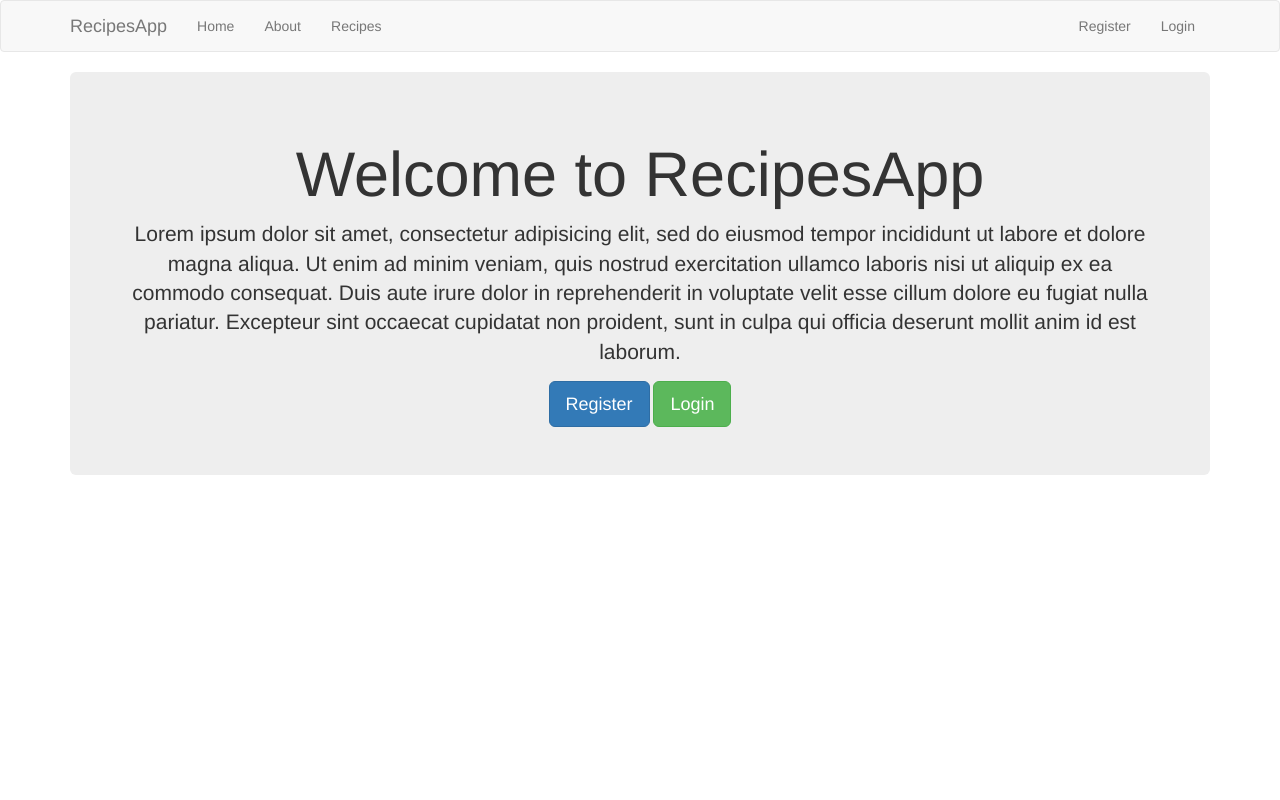
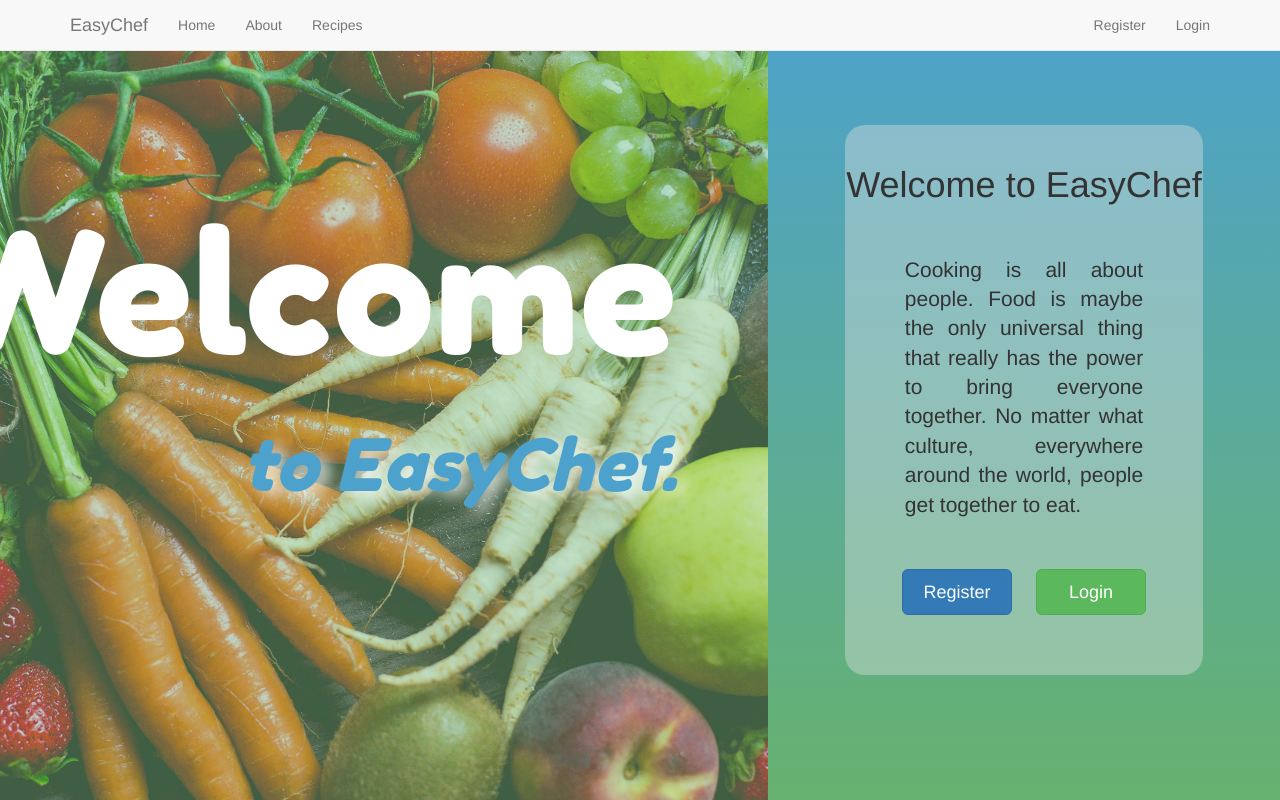
Before and after one commit to luciangheorghe/recipesApp2, a Flask app: page / in a window 1280 px wide. Run offline with Flask 2, Linux system fonts and the light colour scheme; some libraries are stand-ins or nearby versions.

Commit message:
css for home page

```diff
--- a/app.py
+++ b/app.py
@@ -1,7 +1,7 @@
 from flask import Flask, render_template, flash, redirect, url_for, session, request, logging
 from flask_pymongo import PyMongo
 from bson.objectid import ObjectId
-from wtforms import Form, StringField, IntegerField, TextAreaField, PasswordField, validators
+from wtforms import Form, StringField, IntegerField, DecimalField, TextAreaField, PasswordField, validators
 from passlib.hash import sha256_crypt
 from functools import wraps
 
@@ -158,18 +158,18 @@ class RecipeForm(Form):
     servings = IntegerField('Servings')
 
     calories = IntegerField('Calories')
-    total_fat = IntegerField('Total Fat')
-    saturated_fat = IntegerField('Saturated Fat')
-    cholesterol = IntegerField('Cholesterol')
-    sodium = IntegerField('Sodium')
-    carbohydrats = IntegerField('Carbohydrats')
-    diestary_fiber = IntegerField('Diestary Fiber')
-    protein = IntegerField('Protein')
-    sugar = IntegerField('Sugar')
+    total_fat = DecimalField('Total Fat')
+    saturated_fat = DecimalField('Saturated Fat')
+    cholesterol = DecimalField('Cholesterol')
+    sodium = DecimalField('Sodium')
+    carbohydrats = DecimalField('Carbohydrats')
+    diestary_fiber = DecimalField('Diestary Fiber')
+    protein = DecimalField('Protein')
+    sugar = DecimalField('Sugar')
 
     ingredients = StringField('Ingredients', [validators.Length(min=4, max=1000)])
 
-    directions = StringField('Directions', [validators.Length(min=4, max=1000)])
+    directions = StringField('Directions', [validators.Length(min=4, max=10000)])
 
     categories = StringField('Categories', [validators.Length(min=4, max=1000)])
 
@@ -322,7 +322,7 @@ def edit_recipe(recipe_id):
 @app.route('/delete_recipe/<recipe_id>', methods=['POST', 'DELETE'])
 @is_logged_in
 def delete_recipe(recipe_id):
-
+    # Get recipe by id
     recipes = mongo.db.recipes
     del_recipe = mongo.db.recipes.find_one({"_id": ObjectId(recipe_id)})
 
--- /dev/null
+++ b/static/css/style.css
@@ -0,0 +1,104 @@
+.layout-container{
+  background: #67B26F;  /* fallback for old browsers */
+  background: -webkit-linear-gradient(to bottom, #4ca2cd, #67B26F);  /* Chrome 10-25, Safari 5.1-6 */
+  background: linear-gradient(to bottom, #4ca2cd, #67B26F); /* W3C, IE 10+/ Edge, Firefox 16+, Chrome 26+, Opera 12+, Safari 7+ */
+  width: 100%;
+  height: 100%;
+}
+
+
+/*Home*/
+.home{
+
+  height: 100%;
+  width: 100%;
+  display: flex;
+  flex-direction: row;
+  align-items: center;
+  justify-content: center;
+}
+.home .img-wrapper{
+  background: yellow;
+  width: 60%;
+  position: relative;
+}
+.home .img-wrapper img{
+  width: 100%;
+  height: 100%;
+  object-fit: cover;
+}
+.home .img-wrapper .filter{
+  background-color: rgba(103, 178, 111, 0.4);
+  position: absolute;
+  top: 0;
+  left: 0;
+  width: 100%;
+  height: 100%;
+}
+.home .img-wrapper .quote{
+  font-family: 'Fredoka One', cursive;
+  color: white;
+  margin: 0;
+  position: absolute;
+  top: 43%;
+  left: 40%;
+  margin-right: -50%;
+  transform: translate(-50%, -50%);
+
+}
+.home .img-wrapper .welcome{
+  font-size: 170px;
+}
+.home .img-wrapper .chef{
+  float: right;
+  font-size: 72px;
+  color: #4ca2cd;
+  font-style: italic;
+  text-shadow: 9px 4px 15px rgba(255, 255, 255, 0.8);
+
+}
+.home .login{
+  width: 40%;
+  display: flex;
+  flex-direction: column;
+  align-items: center;
+  justify-content: center;
+}
+.home .login .square{
+  background-color: rgba(225, 225, 225, 0.4);
+  border-radius: 20px;
+  width: 70%;
+  display: flex;
+  flex-direction: column;
+  align-items: center;
+  justify-content: center;
+}
+.home .login .square .app-title{
+  padding: 20px 0 40px 0;
+}
+.home .login .square .lead{
+  padding: 0 60px 30px 60px;
+  text-align: justify;
+  /*color: #707c80;*/
+}
+.home .login .square .btns-log{
+  padding: 0 0 60px 0;
+}
+.home .login .square .btns-log .btn{
+  margin: 0 10px;
+  width: 110px;
+}
+
+/*Recipes*/
+.container .recipes-title{
+  color: white;
+  text-align: center;
+  padding-top: 65px;
+  padding-bottom: 25px;
+}
+.container .list-group .list-group-item .recipe-title{
+  font-size: 24px;
+}
+.container .list-group .list-group-item .ingredients{
+  padding: 10px 0 0 0;
+}
--- a/templates/home.html
+++ b/templates/home.html
@@ -1,14 +1,30 @@
 {% extends 'layout.html' %}
 
 {% block body %}
-  <div class="jumbotron text-center">
-    <h1>Welcome to RecipesApp</h1>
+  <div class="home">
+    <div class="img-wrapper">
+      <img src="../static/img/home-min.jpg" class="img-responsive center-block" alt="Responsive image">
+      <div class="filter"></div>
+      <p class="quote">
+        <span class="welcome">Welcome</span> <br /><span class="chef">to EasyChef.</span>
+      </p>
+    </div>
+    <div class="login">
+      <div class="square">
+        <h1 class="app-title">Welcome to EasyChef</h1>
         <p class="lead">
-      Lorem ipsum dolor sit amet, consectetur adipisicing elit, sed do eiusmod tempor incididunt ut labore et dolore magna aliqua. Ut enim ad minim veniam, quis nostrud exercitation ullamco laboris nisi ut aliquip ex ea commodo consequat. Duis aute irure dolor in reprehenderit in voluptate velit esse cillum dolore eu fugiat nulla pariatur. Excepteur sint occaecat cupidatat non proident, sunt in culpa qui officia deserunt mollit anim id est laborum.
+          Cooking is all about people. Food is maybe the only universal thing that really has the power to bring everyone together. No matter what culture, everywhere around the world, people get together to eat.
         </p>
+        <div class="btns-log">
           {% if session.logged_in == NULL %}
             <a href="/register" class="btn btn-primary btn-lg">Register</a>
             <a href="/login" class="btn btn-success btn-lg">Login</a>
           {% endif %}
         </div>
+      </div>
+
+
+    </div>
+  </div>
+
 {% endblock %}
--- a/templates/includes/_navbar.html
+++ b/templates/includes/_navbar.html
@@ -1,4 +1,4 @@
-<nav class="navbar navbar-default">
+<nav class="navbar navbar-default navbar-fixed-top">
       <div class="container">
         <div class="navbar-header">
           <button type="button" class="navbar-toggle collapsed" data-toggle="collapse" data-target="#navbar" aria-expanded="false" aria-controls="navbar">
@@ -7,7 +7,7 @@
             <span class="icon-bar"></span>
             <span class="icon-bar"></span>
           </button>
-          <a class="navbar-brand" href="#">RecipesApp</a>
+          <a class="navbar-brand" href="#">EasyChef</a>
         </div>
         <div id="navbar" class="collapse navbar-collapse">
           <ul class="nav navbar-nav">
--- a/templates/layout.html
+++ b/templates/layout.html
@@ -1,13 +1,16 @@
 <html>
   <head>
     <meta charset="utf-8" />
+    <meta name="viewport" content="width=device-width, initial-scale=1.0">
     <title>RecipesApp</title>
     <link rel="stylesheet" href="//maxcdn.bootstrapcdn.com/bootstrap/3.3.7/css/bootstrap.min.css" integrity="sha384-BVYiiSIFeK1dGmJRAkycuHAHRg32OmUcww7on3RYdg4Va+PmSTsz/K68vbdEjh4u" crossorigin="anonymous">
+    <link rel="stylesheet" href="{{ url_for('static', filename='css/style.css') }}" type="text/css" />
+    <link href="https://fonts.googleapis.com/css?family=Fredoka+One" rel="stylesheet">
   </head>
   <body>
 
     {% include 'includes/_navbar.html' %}
-    <div class="container">
+    <div class="layout-container">
       {% include 'includes/_messages.html' %}
       {% block body %}{% endblock %}
     </div>
```
Also changed, not shown: templates/recipe.html (+18 -7 lines), templates/recipes.html (+12 -3 lines), static/img/home-min.jpg (added), templates/about.html (line endings or trailing spaces), 2 other files. Lines whose indentation alone changed are shown as unchanged.
